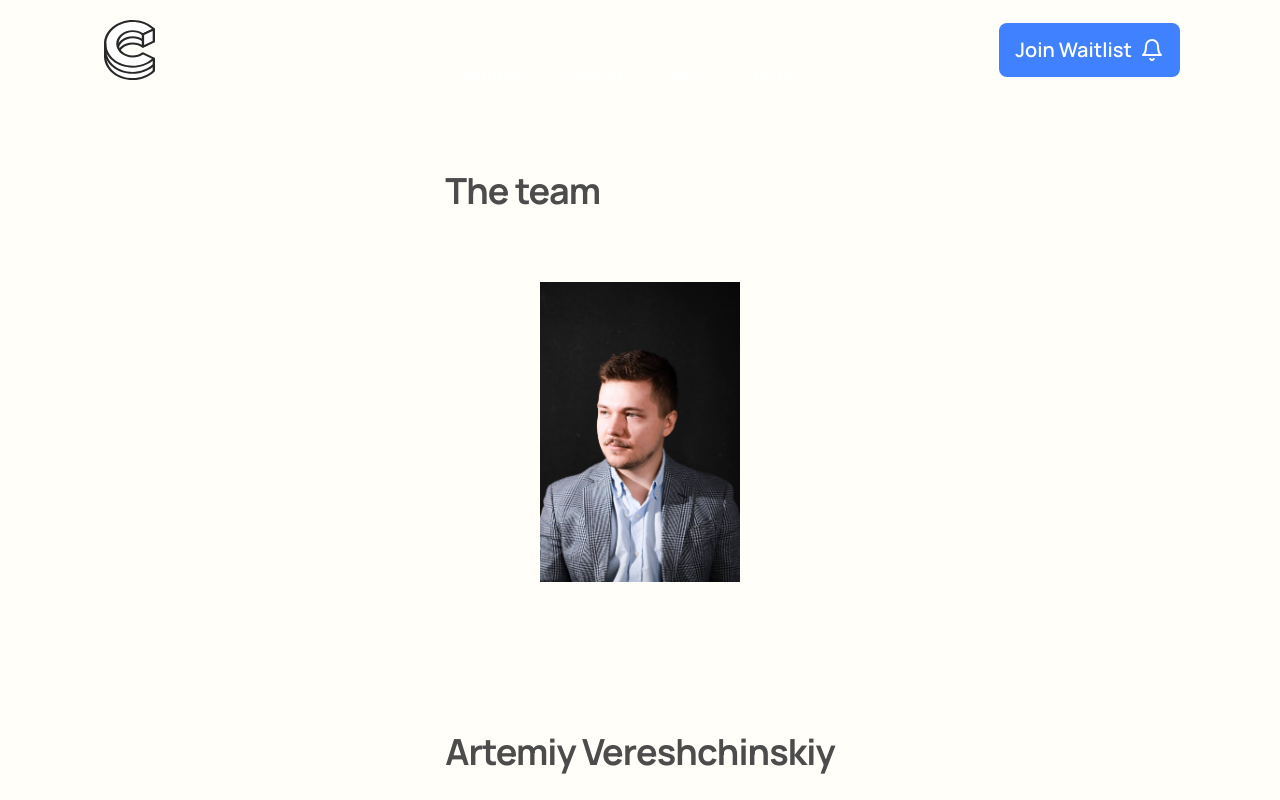
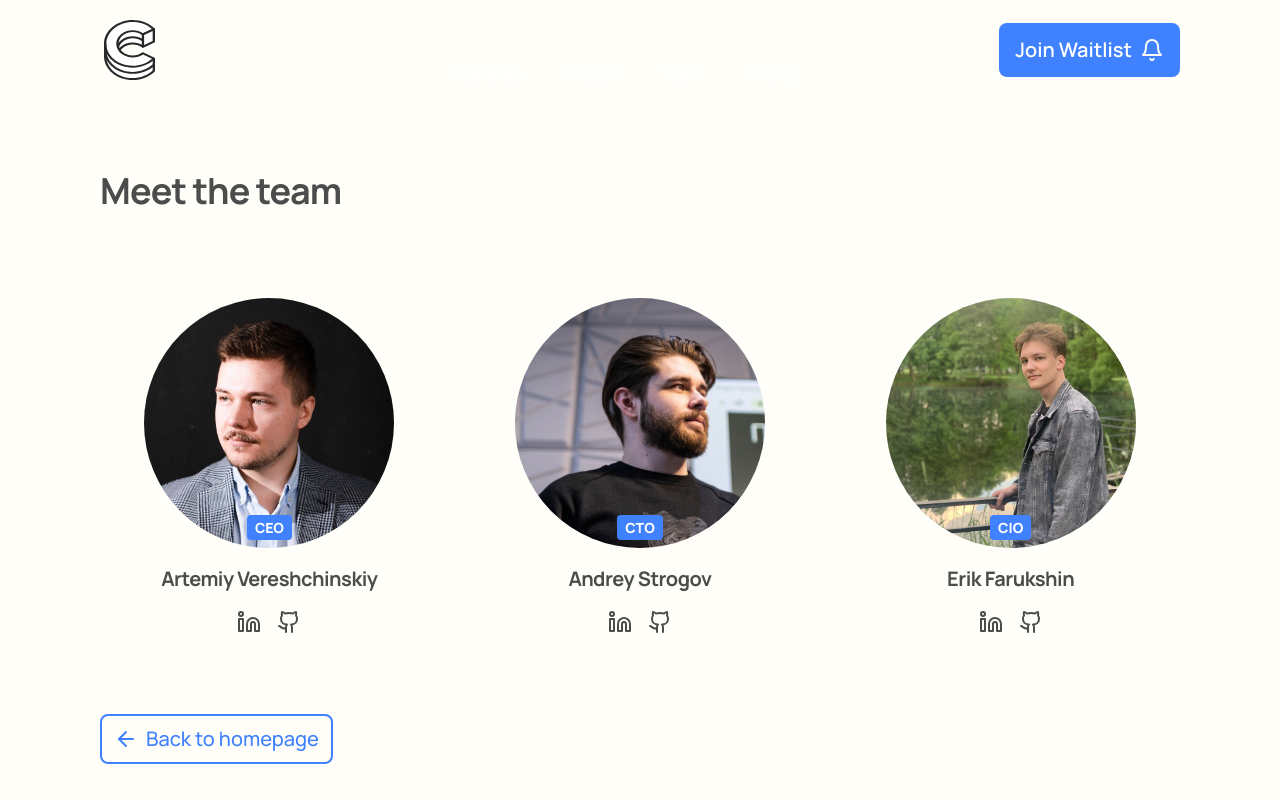
Before and after one commit to collect-so/public, a Next.js app: page /about/team in a window 1280 px wide. Shown: the top 800 px of the page. Built offline with nearby package versions, Linux system fonts and the light colour scheme.

Commit message:
Add team

```diff
--- a/src/Sections/Hero/index.tsx
+++ b/src/Sections/Hero/index.tsx
@@ -4,6 +4,8 @@ import lightning from "~/images/lightning.png";
 import Image from "next/image";
 import classNames from "classnames";
 import { JoinWaitlistButton } from "~/components/joinwaitlist-button";
+import { Badge } from "~/components/badge";
+import { ScrollIcon } from "lucide-react";
 
 export function HeroSection() {
   return (
--- a/src/Sections/Team/data.tsx
+++ b/src/Sections/Team/data.tsx
@@ -7,6 +7,7 @@ export type Member = {
   name: string;
   githubUrl: string;
   linkedinUrl: string;
+  role: string;
   image: StaticImageData;
 };
 export const team = [
@@ -14,18 +15,21 @@ export const team = [
     name: "Artemiy Vereshchinskiy",
     githubUrl: "https://github.com/1pxone",
     linkedinUrl: "https://www.linkedin.com/in/artemiy-vereshchinskiy/",
+    role: "CEO",
     image: artemiyvereshchinskiy,
   },
   {
     name: "Andrey Strogov",
     githubUrl: "https://github.com/h3yAlias",
     linkedinUrl: "https://www.linkedin.com/in/andrey-strogov-a3479a1a6/",
+    role: "CTO",
     image: andrewstrogov,
   },
   {
     name: "Erik Farukshin",
     githubUrl: "https://github.com/kumomiX",
     linkedinUrl: "https://www.linkedin.com/in/erik-farukshin-779979187/",
+    role: "CIO",
     image: erikfarukshin,
   },
 ];
--- a/src/components/team-member/index.tsx
+++ b/src/components/team-member/index.tsx
@@ -2,27 +2,37 @@ import { Member } from "~/Sections/Team/data";
 import Image from "next/image";
 import Link from "next/link";
 import { Github, Linkedin } from "lucide-react";
+import { Badge } from "~/components/badge";
 
-export const TeamMember = ({ name, linkedinUrl, githubUrl, image }: Member) => (
+export const TeamMember = ({
+  name,
+  linkedinUrl,
+  githubUrl,
+  image,
+  role,
+}: Member) => (
+  <div className={"grid gap-4 items-center text-center place-content-center"}>
     <div
-    className={"grid grid-rows-3 gap-16content-center items-center max-w-5xl"}
+      className="w-[250px] h-[250px] bg-no-repeat bg-center bg-cover rounded-full relative"
+      style={{ backgroundImage: `url(${image.src})` }}
     >
-    <div className=" md:block w-[200px] m-auto col-span-3 mb-8">
-      <Image src={image} alt={image.src} />
+      <div className="m-auto absolute bottom-2 w-full">
+        <div className="w-full flex text-center items-center place-content-center">
+          <Badge>{role}</Badge>
         </div>
-    <div className="col-span-2 md:col-span-3">
-      <h2 className="text-2xl sm:text-base font-bold mb-8 text-content-primary-light tracking-tight">
+      </div>
+    </div>
+    <h4 className="text-base sm:text-sm font-bold  text-content-primary-light tracking-tight">
       {name}
-      </h2>
+    </h4>
 
-      <div className="grid gap-4 grid-cols-2">
-        <Link href={linkedinUrl} target="__blank" rel="noopener noreferrer">
+    <div className="flex gap-4 items-center text-center justify-center">
+      <Link href={linkedinUrl} target="__blank">
         <Linkedin className="text-content-primary-light" />
       </Link>
-        <Link href={githubUrl} target="__blank" rel="noopener noreferrer">
+      <Link href={githubUrl} target="__blank">
         <Github className="text-content-primary-light" />
       </Link>
     </div>
   </div>
-  </div>
 );
--- a/src/pages/about/team.tsx
+++ b/src/pages/about/team.tsx
@@ -38,17 +38,19 @@ export default function Home() {
       </Head>
       <Layout>
         <Section
-          className="min-h-[50vh] mt-[100px] md:mt-[60px] grid place-content-center"
+          className="min-h-[50vh] mt-[100px] md:mt-[60px] "
           data-theme="light"
         >
-          <div className="container">
+          <div className="container ">
             <div className="flex flex-col gap-4 sm:gap-2 py-16">
               <h4 className="text-2xl sm:text-base text-content-primary-light font-bold tracking-tight">
-                The team
+                Meet the team
               </h4>
-            </div>
-            <div className="basis-1/1 text-center flex flex-col gap-8 items-center">
-              {team.map(TeamMember)}
+
+              <div className="grid grid-cols-3 gap-8 items-center place-content-center md:grid-cols-1 my-16">
+                {team.map((member, index) => (
+                  <TeamMember {...member} key={index} />
+                ))}
               </div>
               <Link href="/">
                 <OutlineButton>
@@ -57,6 +59,7 @@ export default function Home() {
                 </OutlineButton>
               </Link>
             </div>
+          </div>
         </Section>
       </Layout>
     </>
--- a/src/pages/features/data-nesting.tsx
+++ b/src/pages/features/data-nesting.tsx
@@ -71,8 +71,8 @@ export default function Home() {
                 For example, consider the following code snippet that creates
                 three records using the Data Nesting feature: Here, the order
                 record has three fields: <CodeText>id</CodeText>,{" "}
-                <CodeText>date</CodeText>, and<CodeText>products</CodeText>. The{" "}
-                <CodeText>products</CodeText>
+                <CodeText>date</CodeText>, and <CodeText>products</CodeText>.
+                The <CodeText>products</CodeText>
                 field is a nested array that contains two additional records,
                 each with its own <CodeText>Name</CodeText> and{" "}
                 <CodeText>Price</CodeText> fields.
```
Lines whose indentation alone changed are shown as unchanged.
